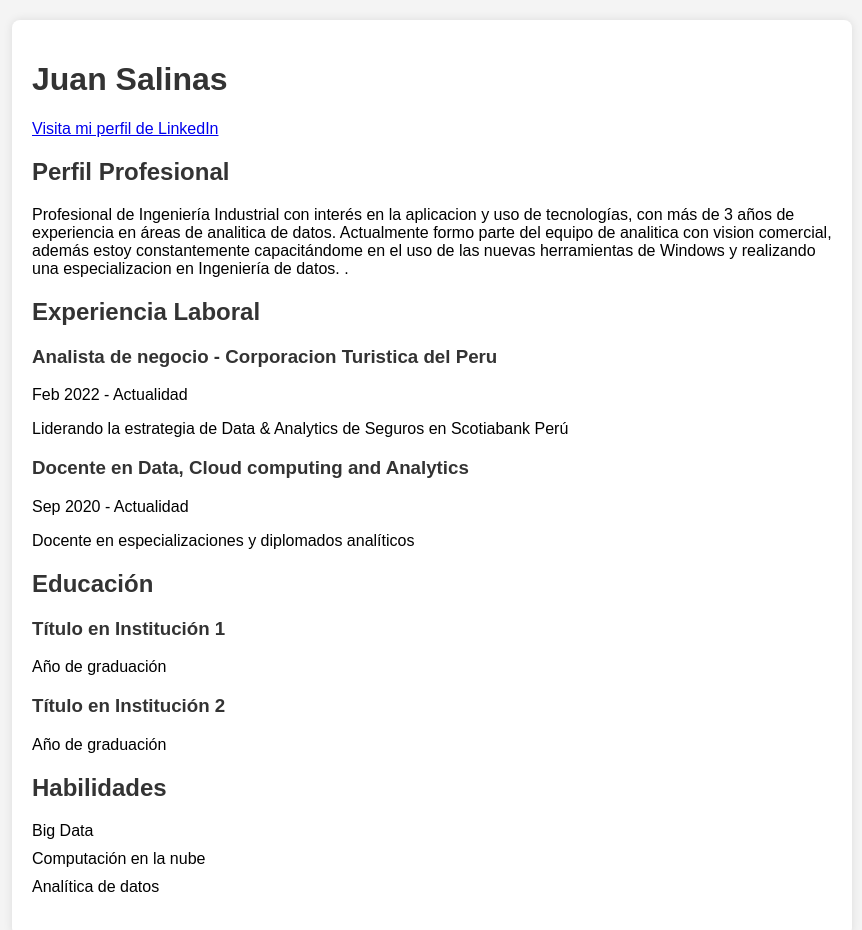
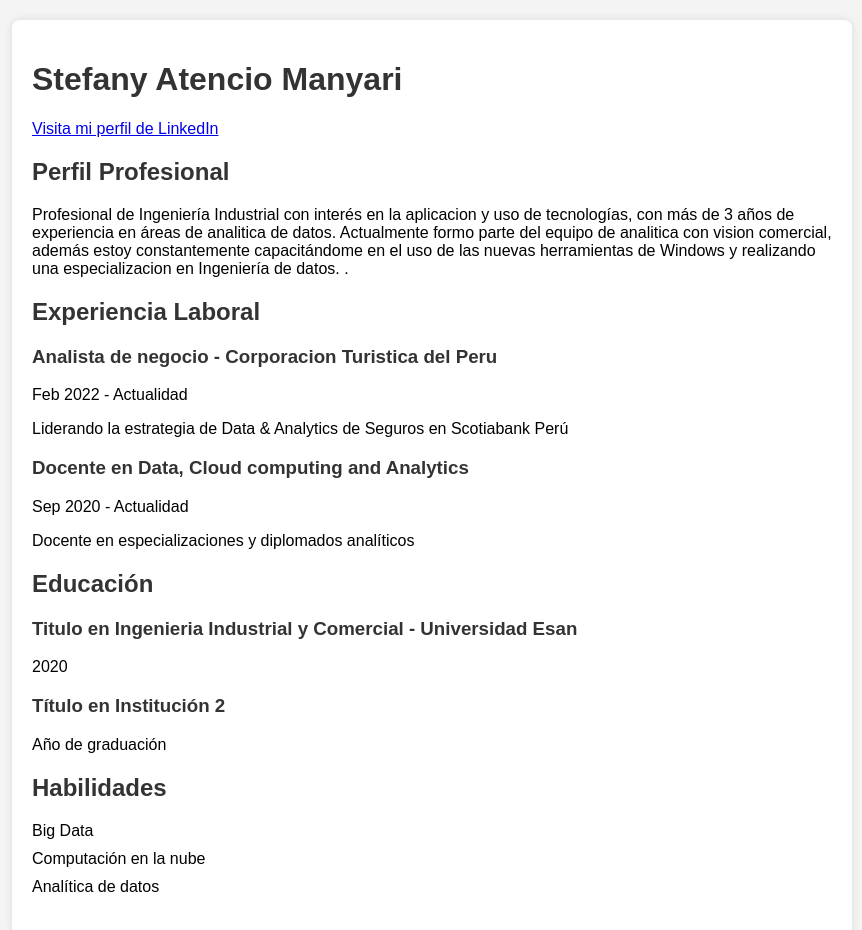
Before and after one commit to stefanyatenciomanyari/stefanyatenciomanyari.github.io, a plain HTML site: page index.html in a window 1280 px wide. Shown: the whole page, without its empty margins (208-1070 px from the left). Drawn offline with Linux system fonts and the light colour scheme.

Commit message:
Update index.html

```diff
--- a/index.html
+++ b/index.html
@@ -38,7 +38,7 @@
 </head>
 <body>
 <div class="container">
-    <h1>Juan Salinas</h1>
+    <h1>Stefany Atencio Manyari</h1>
     <div class="contact-info">
         <a href="https://www.linkedin.com/in/juan-salinas/" target="_blank">Visita mi perfil de LinkedIn</a>
     </div>
@@ -70,8 +70,8 @@
         <h2>Educación</h2>
         <ul class="education">
             <li>
-                <h3>Título en Institución 1</h3>
-                <p>Año de graduación</p>
+                <h3>Titulo en Ingenieria Industrial y Comercial - Universidad Esan</h3>
+                <p>2020</p>
             </li>
             <li>
                 <h3>Título en Institución 2</h3>
```
